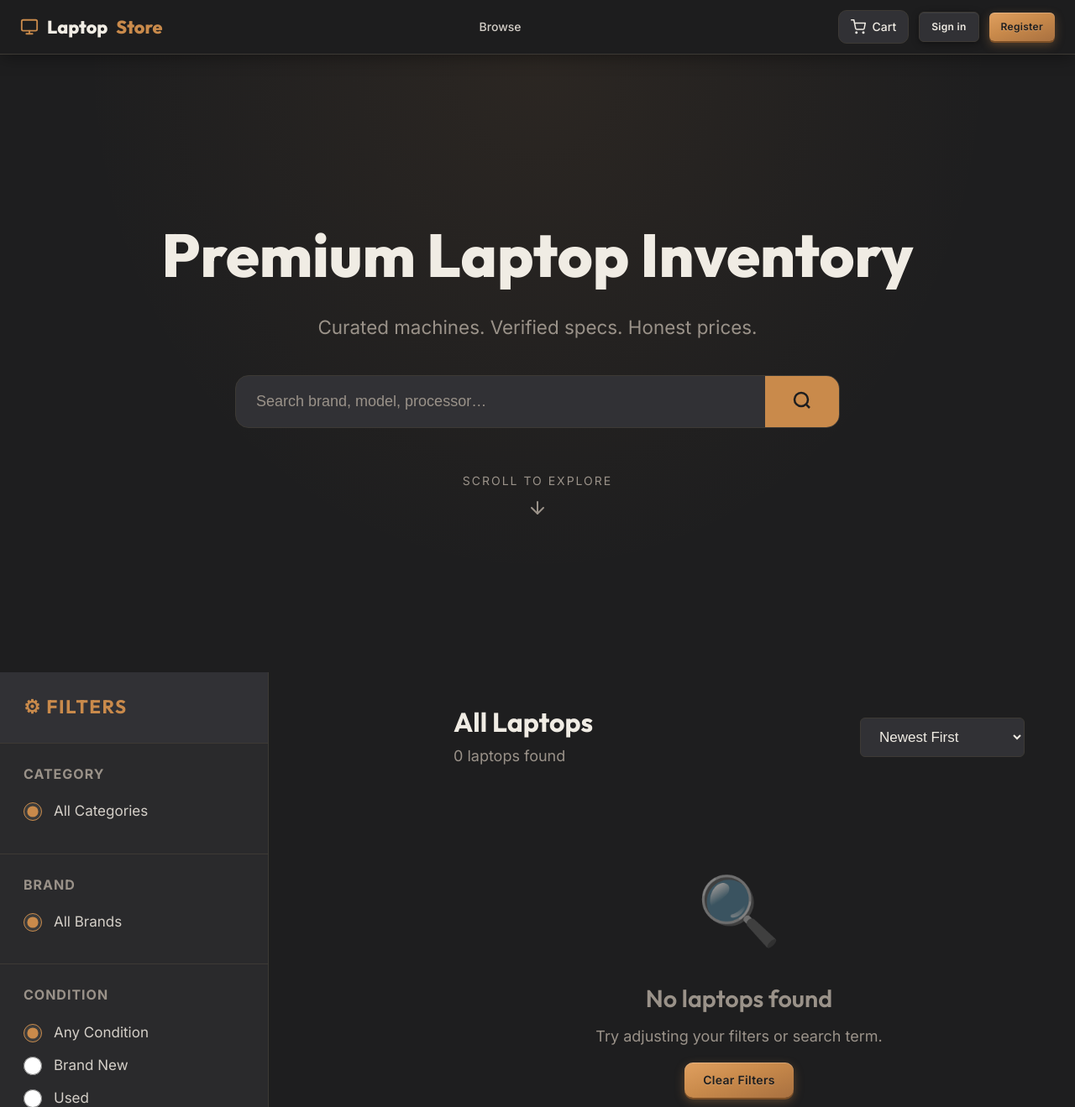
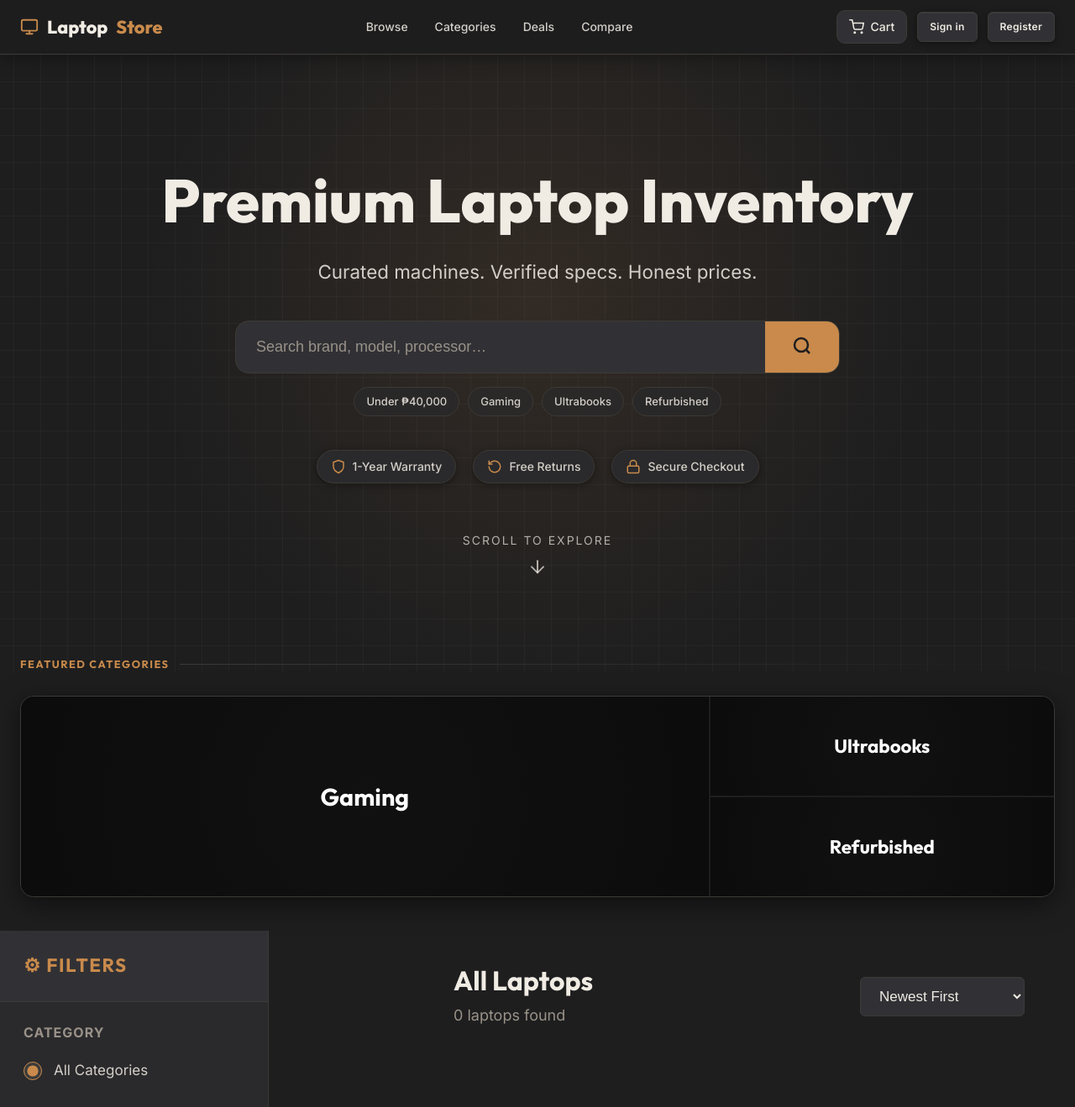
Before and after one commit to Cloyd-glitch/laptop-inventory-store, a Django app: page / in a window 1280 px wide. Shown: the top 1319 px of the page at 84% size. Run offline with Django 5.2, Linux system fonts and the light colour scheme; data that the repository does not hold is empty.

Commit message:
feat: add catalog listing template, navbar partial, and main stylesheet

```diff
--- a/static/css/main.css
+++ b/static/css/main.css
@@ -161,7 +161,7 @@ h4 { font-size: 1.1rem;  font-weight: 600; }
   cursor: pointer;
   transition: var(--transition);
 }
-.cart-btn:hover { border-color: var(--accent); color: var(--accent); background: var(--accent-dim); }
+.cart-btn:hover { border-color: var(--accent); color: var(--accent); background: var(--accent-dim); transform: translateY(-1px); }
 
 .cart-badge {
   position: absolute;
@@ -230,6 +230,7 @@ h4 { font-size: 1.1rem;  font-weight: 600; }
   border-color: var(--accent);
   color: var(--accent);
   background: var(--accent-dim);
+  transform: translateY(-1px);
 }
 
 /* Danger */
@@ -958,7 +959,7 @@ select.form-input { cursor: pointer; }
   overflow: hidden;
   transition: var(--transition);
 }
-.search-bar:focus-within { border-color: var(--accent); box-shadow: 0 0 0 3px var(--accent-glow); }
+.search-bar:focus-within { border-color: var(--accent); box-shadow: 0 0 0 3px var(--accent-glow); transform: translateY(-1px); }
 .search-bar input {
   flex: 1;
   background: transparent;
@@ -997,19 +998,25 @@ select.form-input { cursor: pointer; }
   align-items: center;
   margin-bottom: 0;
   border-bottom: none;
+  background:
+    radial-gradient(circle at 50% 40%, rgba(201,138,75,.12) 0%, transparent 60%),
+    linear-gradient(rgba(255,255,255,.03) 1px, transparent 1px),
+    linear-gradient(90deg, rgba(255,255,255,.03) 1px, transparent 1px);
+  background-size: 100% 100%, 32px 32px, 32px 32px;
+  background-position: center, center, center;
 }
 .hero h1 { margin-bottom: 12px; }
 .hero.landing-hero h1 { margin-bottom: 24px; font-size: clamp(2.5rem, 6vw, 4.5rem); }
 .hero p { color: var(--text-muted); max-width: 520px; margin: 0 auto 24px; font-size: 16px; }
-.hero.landing-hero p { max-width: 720px; margin: 0 auto 40px; font-size: clamp(1.1rem, 2vw, 1.4rem); line-height: 1.6; }
+.hero.landing-hero p { color: rgba(240, 236, 228, 0.85); max-width: 720px; margin: 0 auto 40px; font-size: clamp(1.1rem, 2vw, 1.4rem); line-height: 1.6; }
 .hero.landing-hero .search-bar { max-width: 720px !important; width: 100%; border-radius: var(--radius-lg); }
 .hero.landing-hero .search-bar input { padding: 20px 24px; font-size: 18px; }
 .hero.landing-hero .search-bar button { padding: 0 32px; }
 .hero.landing-hero .search-bar button svg { width: 24px; height: 24px; }
 .scroll-indicator {
   margin-top: 60px;
-  color: var(--text-muted);
-  animation: bounce 2s infinite;
+  color: rgba(240, 236, 228, 0.7);
+  animation: bounce 3s ease-in-out infinite;
   display: flex;
   flex-direction: column;
   align-items: center;
@@ -1018,7 +1025,62 @@ select.form-input { cursor: pointer; }
   text-transform: uppercase;
   letter-spacing: 2px;
 }
-@keyframes bounce { 0%, 20%, 50%, 80%, 100% { transform: translateY(0); } 40% { transform: translateY(-10px); } 60% { transform: translateY(-5px); } }
+@keyframes bounce {
+  0%, 100% { transform: translateY(0); }
+  50% { transform: translateY(-8px); }
+}
+
+/* Trust Badges */
+.trust-badges {
+  display: flex;
+  gap: 20px;
+  margin-top: 40px;
+  flex-wrap: wrap;
+  justify-content: center;
+}
+.trust-badge {
+  display: flex;
+  align-items: center;
+  gap: 8px;
+  color: var(--text-secondary);
+  font-size: 14px;
+  font-weight: 500;
+  background: var(--bg-surface);
+  padding: 8px 16px;
+  border-radius: 30px;
+  border: 1px solid var(--border);
+  box-shadow: var(--shadow-raised);
+}
+.trust-badge svg { color: var(--accent); }
+
+/* Quick Filters */
+.quick-filters {
+  display: flex;
+  gap: 10px;
+  margin-top: 16px;
+  flex-wrap: wrap;
+  justify-content: center;
+  width: 100%;
+  max-width: 720px;
+}
+.quick-filter-chip {
+  background: rgba(42, 42, 44, 0.7);
+  border: 1px solid var(--border);
+  color: var(--text-secondary);
+  padding: 6px 14px;
+  border-radius: 20px;
+  font-size: 13px;
+  font-weight: 500;
+  transition: var(--transition);
+  cursor: pointer;
+  backdrop-filter: blur(4px);
+}
+.quick-filter-chip:hover {
+  border-color: var(--accent);
+  color: var(--accent);
+  background: var(--accent-dim);
+  transform: translateY(-1px);
+}
 
 /* Confirm / Success page */
 .confirm-icon {
--- a/templates/catalog/list.html
+++ b/templates/catalog/list.html
@@ -25,6 +25,28 @@
     </button>
   </form>
 
+  <div class="quick-filters">
+    <a href="?max_price=40000#catalog" class="quick-filter-chip">Under ₱40,000</a>
+    <a href="?q=Gaming#catalog" class="quick-filter-chip">Gaming</a>
+    <a href="?category=ultrabook#catalog" class="quick-filter-chip">Ultrabooks</a>
+    <a href="?condition=refurbished#catalog" class="quick-filter-chip">Refurbished</a>
+  </div>
+
+  <div class="trust-badges">
+    <div class="trust-badge">
+      <svg width="18" height="18" viewBox="0 0 24 24" fill="none" stroke="currentColor" stroke-width="2" stroke-linecap="round" stroke-linejoin="round"><path d="M12 22s8-4 8-10V5l-8-3-8 3v7c0 6 8 10 8 10z"/></svg>
+      1-Year Warranty
+    </div>
+    <div class="trust-badge">
+      <svg width="18" height="18" viewBox="0 0 24 24" fill="none" stroke="currentColor" stroke-width="2" stroke-linecap="round" stroke-linejoin="round"><path d="M3 12a9 9 0 1 0 9-9 9.75 9.75 0 0 0-6.74 2.74L3 8"/><path d="M3 3v5h5"/></svg>
+      Free Returns
+    </div>
+    <div class="trust-badge">
+      <svg width="18" height="18" viewBox="0 0 24 24" fill="none" stroke="currentColor" stroke-width="2" stroke-linecap="round" stroke-linejoin="round"><rect x="3" y="11" width="18" height="11" rx="2" ry="2"/><path d="M7 11V7a5 5 0 0 1 10 0v4"/></svg>
+      Secure Checkout
+    </div>
+  </div>
+
   <div class="scroll-indicator">
     <span>Scroll to explore</span>
     <svg width="24" height="24" viewBox="0 0 24 24" fill="none" stroke="currentColor" stroke-width="2" stroke-linecap="round" stroke-linejoin="round">
@@ -33,6 +55,25 @@
     </svg>
   </div>
 </section>
+
+{% if not query and not selected_category and not selected_brand and not selected_condition and not min_price and not max_price %}
+<section class="container mb-32" style="margin-top: -20px; position: relative; z-index: 10;">
+  <div class="section-heading">
+    <span class="section-label">Featured Categories</span>
+  </div>
+  <div class="fb-collage fb-collage-3" style="height: 240px; margin-bottom: 40px;">
+    <a href="?q=Gaming#catalog" class="collage-item" style="background: radial-gradient(circle at center, #2a2a2c, #1e1e1f);">
+      <div class="collage-overlay"><span style="font-size: 1.8rem;">Gaming</span></div>
+    </a>
+    <a href="?category=ultrabook#catalog" class="collage-item" style="background: radial-gradient(circle at center, #2a2a2c, #1e1e1f);">
+      <div class="collage-overlay"><span style="font-size: 1.4rem;">Ultrabooks</span></div>
+    </a>
+    <a href="?condition=refurbished#catalog" class="collage-item" style="background: radial-gradient(circle at center, #2a2a2c, #1e1e1f);">
+      <div class="collage-overlay"><span style="font-size: 1.4rem;">Refurbished</span></div>
+    </a>
+  </div>
+</section>
+{% endif %}
 
   <div class="catalog-layout" id="catalog">
 
--- a/templates/partials/_navbar.html
+++ b/templates/partials/_navbar.html
@@ -12,6 +12,9 @@
     <!-- Nav links -->
     <ul class="navbar-nav" role="list">
       <li><a href="{% url 'catalog:list' %}" id="nav-catalog">Browse</a></li>
+      <li><a href="{% url 'catalog:list' %}#catalog" id="nav-categories">Categories</a></li>
+      <li><a href="{% url 'catalog:list' %}?condition=refurbished#catalog" id="nav-deals">Deals</a></li>
+      <li><a href="#" id="nav-compare">Compare</a></li>
       {% if user.is_authenticated %}
         <li><a href="{% url 'accounts:my_orders' %}" id="nav-orders">My Orders</a></li>
         <li><a href="{% url 'accounts:my_bookings' %}" id="nav-bookings">Bookings</a></li>
@@ -43,7 +46,7 @@
         </form>
       {% else %}
         <a href="{% url 'accounts:login' %}" class="btn btn-secondary btn-sm" id="nav-login">Sign in</a>
-        <a href="{% url 'accounts:signup' %}" class="btn btn-primary btn-sm" id="nav-signup">Register</a>
+        <a href="{% url 'accounts:signup' %}" class="btn btn-secondary btn-sm" id="nav-signup">Register</a>
       {% endif %}
     </div>
 
```
